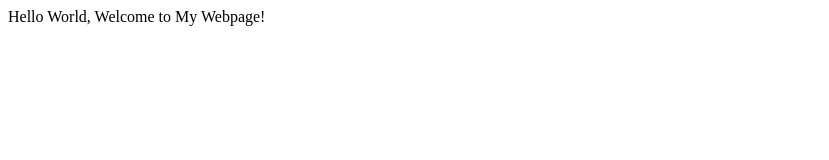
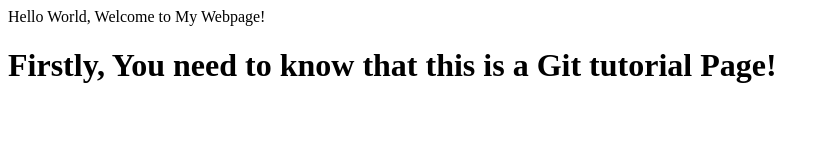
Before and after one commit to Winstonjames2/tech, a plain HTML site: page index.html in a window 1280 px wide. Shown: the whole page, without its empty margins (0-829 px from the left). Drawn offline with Linux system fonts and the light colour scheme.

Commit message:
adding h1 line

```diff
--- a/index.html
+++ b/index.html
@@ -3,5 +3,7 @@
     <head>
         <title>My Webpage!</title>
     </head>
-    <body>Hello World, Welcome to My Webpage!</body>
+    <body>Hello World, Welcome to My Webpage!
+        <h1>Firstly, You need to know that this is a Git tutorial Page!</h1>
+    </body>
 </html>
```
